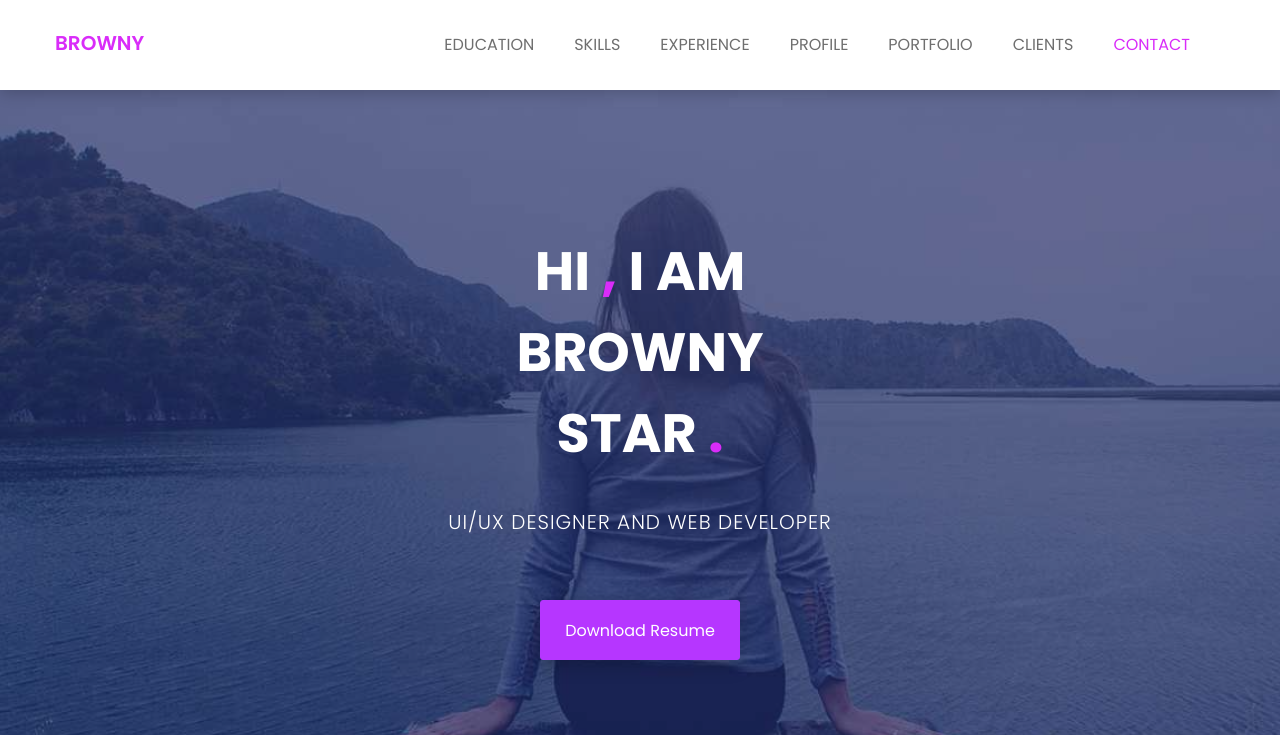
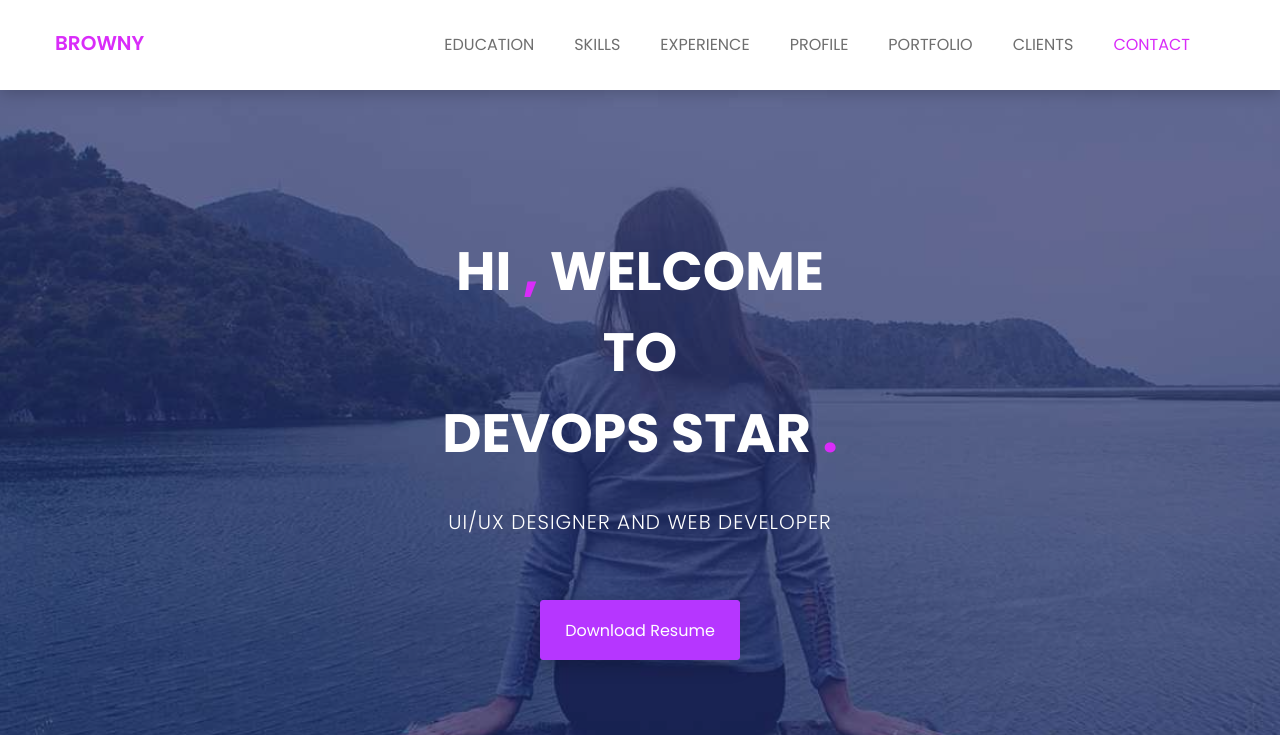
Before and after one commit to nsatwik/techlogis-jenkins-nginx, a plain HTML site: page index.html in a window 1280 px wide. Shown: the top 735 px of the page. Drawn offline with nearby package versions, Linux system fonts and the light colour scheme.

Commit message:
new-code

```diff
--- a/index.html
+++ b/index.html
@@ -12,7 +12,7 @@
 		<link href="https://fonts.googleapis.com/css?family=Poppins:100,200,300,400,500,600,700,800,900&amp;subset=devanagari,latin-ext" rel="stylesheet">
 
         <!-- title of site -->
-        <title>Browny</title>
+        <title>DevOps</title>
 
         <!-- For favicon png -->
 		<link rel="shortcut icon" type="image/icon" href="assets/logo/favicon.png"/>
@@ -103,7 +103,7 @@
 				<div class="row">
 					<div class="col-md-12 text-center">
 						<div class="header-text">
-							<h2>hi <span>,</span> i am <br> browny <br> star <span>.</span>   </h2>
+							<h2>hi <span>,</span> Welcome <br> to <br> DevOps Star <span>.</span>   </h2>
 							<p>ui/ux designer and web developer</p>
 							<a href="assets/download/browney.txt" download>download resume</a>
 						</div><!--/.header-text-->
```
